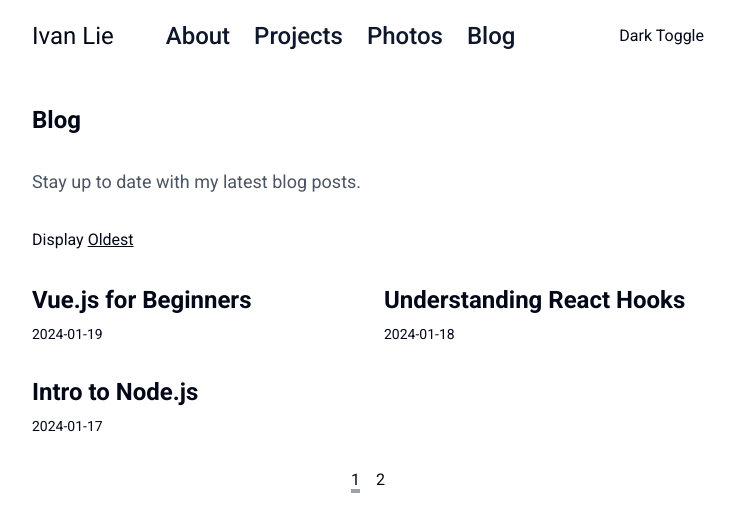
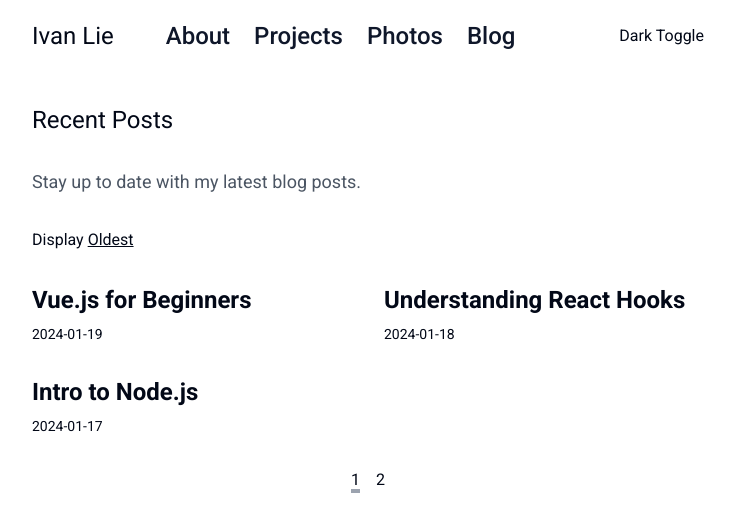
Before and after one commit to ivlie1495/blog-apps, a Next.js app: page /blog in a window 1280 px wide. Shown: the top 532 px of the page, without its empty margins (272-1007 px from the left). Built offline with nearby package versions, Linux system fonts and the light colour scheme.

Commit message:
generated markdown

```diff
--- a/app/about/projects/page.tsx
+++ b/app/about/projects/page.tsx
@@ -3,6 +3,7 @@ import { Suspense } from 'react'
 import { ErrorBoundary } from 'react-error-boundary'
 
 import FallbackError from '@/components/fallback-error'
+import H1 from '@/components/h1'
 
 import ProjectList from './_components/project-list'
 import ProjectListLoading from './_components/project-list-loading'
@@ -14,7 +15,7 @@ export const metadata: Metadata = {
 const Page = async () => {
 	return (
 		<div>
-			<h1 className="mb-8 text-2xl font-semibold">Projects</h1>
+			<H1>Projects</H1>
 			<div className="mb-8">Hello, this is a project list page.</div>
 			<ErrorBoundary FallbackComponent={FallbackError}>
 				<Suspense fallback={<ProjectListLoading />}>
--- a/app/blog/page.tsx
+++ b/app/blog/page.tsx
@@ -1,5 +1,6 @@
 import Link from 'next/link'
 
+import H1 from '@/components/h1'
 import Pagination from '@/components/pagination'
 import { getAllPosts } from '@/libs/posts'
 
@@ -28,7 +29,7 @@ const Pages = async ({ searchParams }: Props) => {
 
 	return (
 		<div>
-			<h1 className="mb-8 text-2xl font-semibold">Blog</h1>
+			<H1>Recent Posts</H1>
 			<div className="mb-8 text-lg text-gray-600">
 				Stay up to date with my latest blog posts.
 			</div>
--- a/app/photos/page.tsx
+++ b/app/photos/page.tsx
@@ -1,5 +1,7 @@
 import { Metadata } from 'next'
 import Image from 'next/image'
+
+import H1 from '@/components/h1'
 
 import image1 from '@/public/images/image1.jpg'
 import image2 from '@/public/images/image2.jpg'
@@ -13,7 +15,7 @@ export const metadata: Metadata = {
 const Page = () => {
 	return (
 		<div>
-			<h1 className="mb-8 text-2xl font-semibold">My Photos</h1>
+			<H1>My Photos</H1>
 			<div className="grid grid-cols-1 gap-4 md:grid-cols-2">
 				<div className="relative h-60 overflow-hidden">
 					<Image
--- /dev/null
+++ b/components/h1.tsx
@@ -0,0 +1,5 @@
+const H1 = ({ children }: { children: React.ReactNode }) => {
+	return <h1 className="mb-8 text-2xl">{children}</h1>
+}
+
+export default H1
--- a/libs/posts.ts
+++ b/libs/posts.tsx
@@ -1,6 +1,8 @@
 import fs from 'fs'
 import path from 'path'
 import { compileMDX } from 'next-mdx-remote/rsc'
+
+import H1 from '@/components/h1'
 
 export interface FrontmatterPost {
 	title: string
@@ -23,6 +25,9 @@ export const getPost = async (file: string) => {
 
 		const mdxSource = await compileMDX({
 			source: markdown,
+			components: {
+				h1: (props) => <H1 {...props}>{props.children}</H1>,
+			},
 			options: {
 				parseFrontmatter: true,
 			},
--- a/mdx-components.tsx
+++ b/mdx-components.tsx
@@ -1,7 +1,10 @@
 import type { MDXComponents } from 'mdx/types'
+
+import H1 from './components/h1'
 
 export function useMDXComponents(components: MDXComponents): MDXComponents {
 	return {
+		h1: (props) => <H1 {...props}>{props.children}</H1>,
 		...components,
 	}
 }
```
